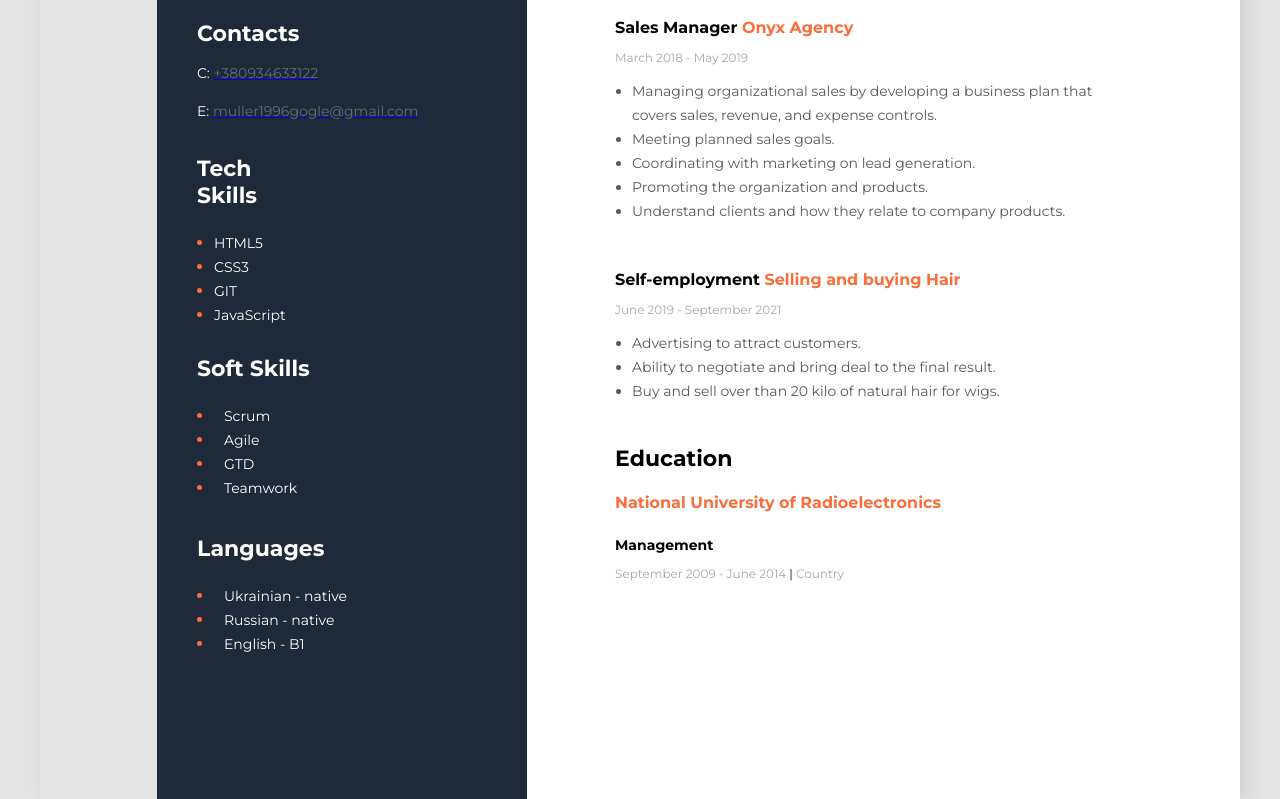
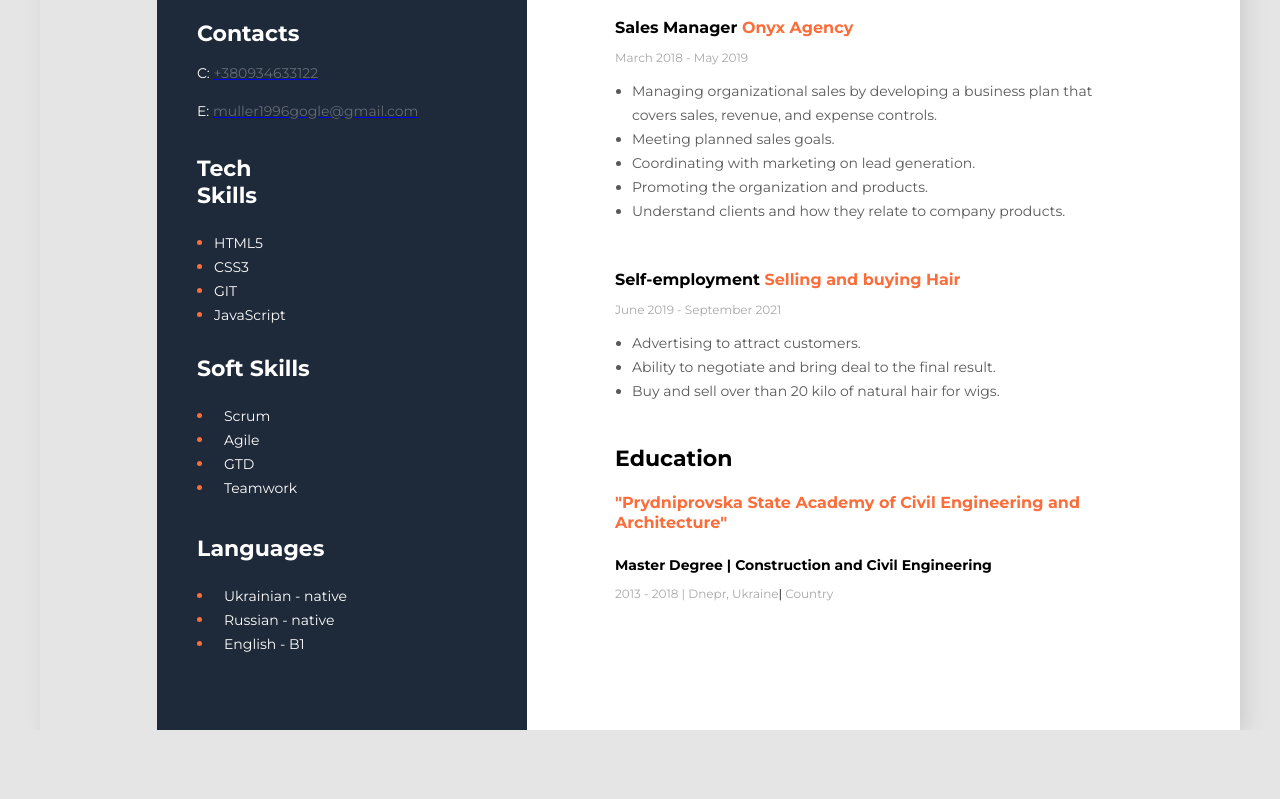
Before and after one commit to MullerLex/rsschool-cv, a plain HTML site: page index.html in a window 1280 px wide. Shown: the part 520-1319 px from the top of the page. After the commit the page ends 1250 px from the top, so only its background shows below. Drawn offline with Linux system fonts and the light colour scheme.

Commit message:
refactor: change structure and some little changes in CSS

```diff
--- a/index.html
+++ b/index.html
@@ -51,9 +51,9 @@
       </div>
       <div class="education"> <!--EDUCATION-->
          <h3 class="education-title">Education</h3>
-         <h4 class="education-university">National University of Radioelectronics</h4>
-         <h5 class="education-major">Management</h5>
-         <p class="education-term">September 2009 - June 2014 <span class="education-bracket">|</span>      Country</p>
+         <h4 class="education-university">"Prydniprovska State Academy of Civil Engineering and Architecture"</h4>
+         <h5 class="education-major">Master Degree | Construction and Civil Engineering</h5>
+         <p class="education-term"> 2013 - 2018 | Dnepr, Ukraine<span class="education-bracket">|</span>      Country</p>
       </div>
    </Main>
 
--- a/styles/style.css
+++ b/styles/style.css
@@ -8,7 +8,7 @@ body {
    flex-direction: row-reverse;
    background-color: #E5E5E5;
    width: 1200px;
-   height: 1319px;
+   height: 1250px;
    margin: 0 auto;
    box-shadow:  6px 6px 20px rgba(0, 0, 0, 0.1) ;
 }
@@ -24,7 +24,6 @@ body {
    margin-top: 20px;
    margin-left: 88px;
    margin-bottom: 100px;
-
 }
 
 .main-profession {
@@ -145,16 +144,8 @@ Line-height: 24px;
    margin-bottom: 50px;
 }
 
-
-.work-experience-company3{
-   width: 525px;
-   height: 150px;
-   margin-left: 88px;
-   margin-bottom: 45px;
-}
-
 .education {
-   width: 330px;
+   width: 500px;
    height: 115px;
    margin-left: 88px;
 
```
